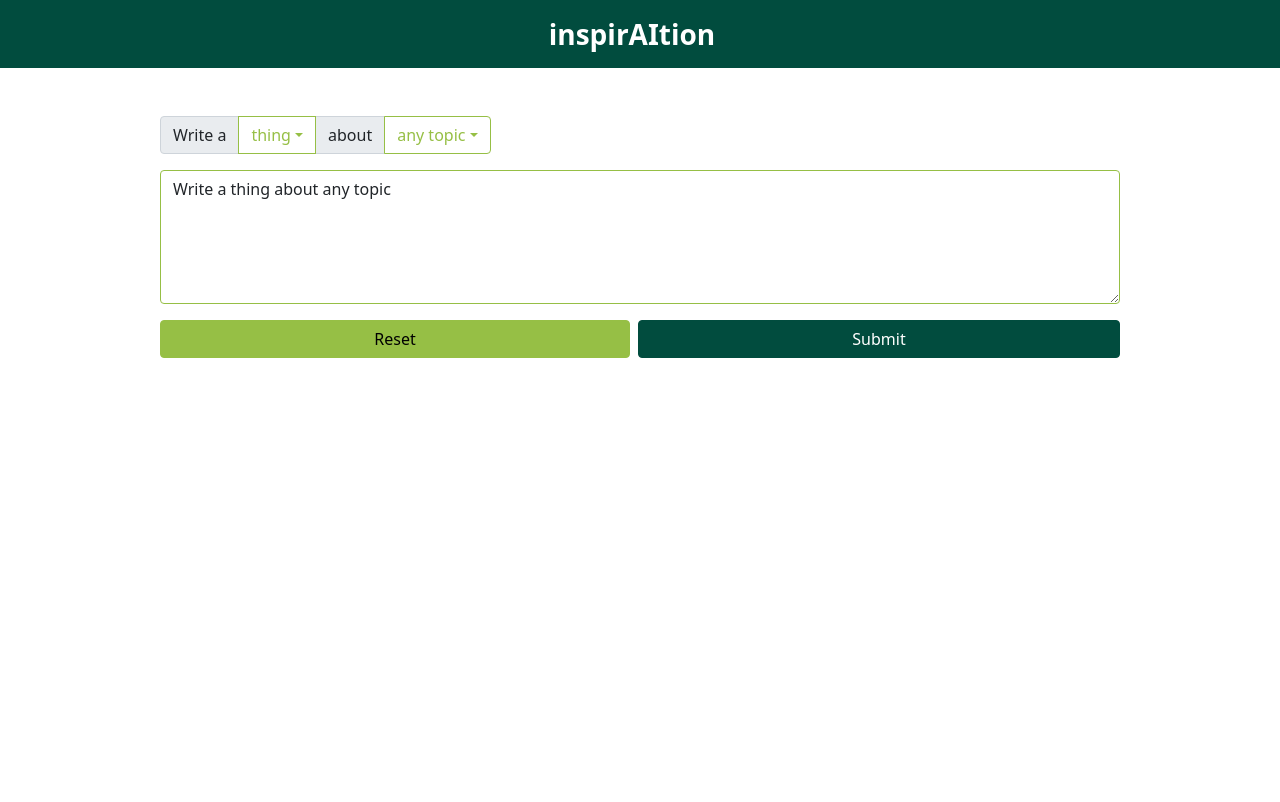
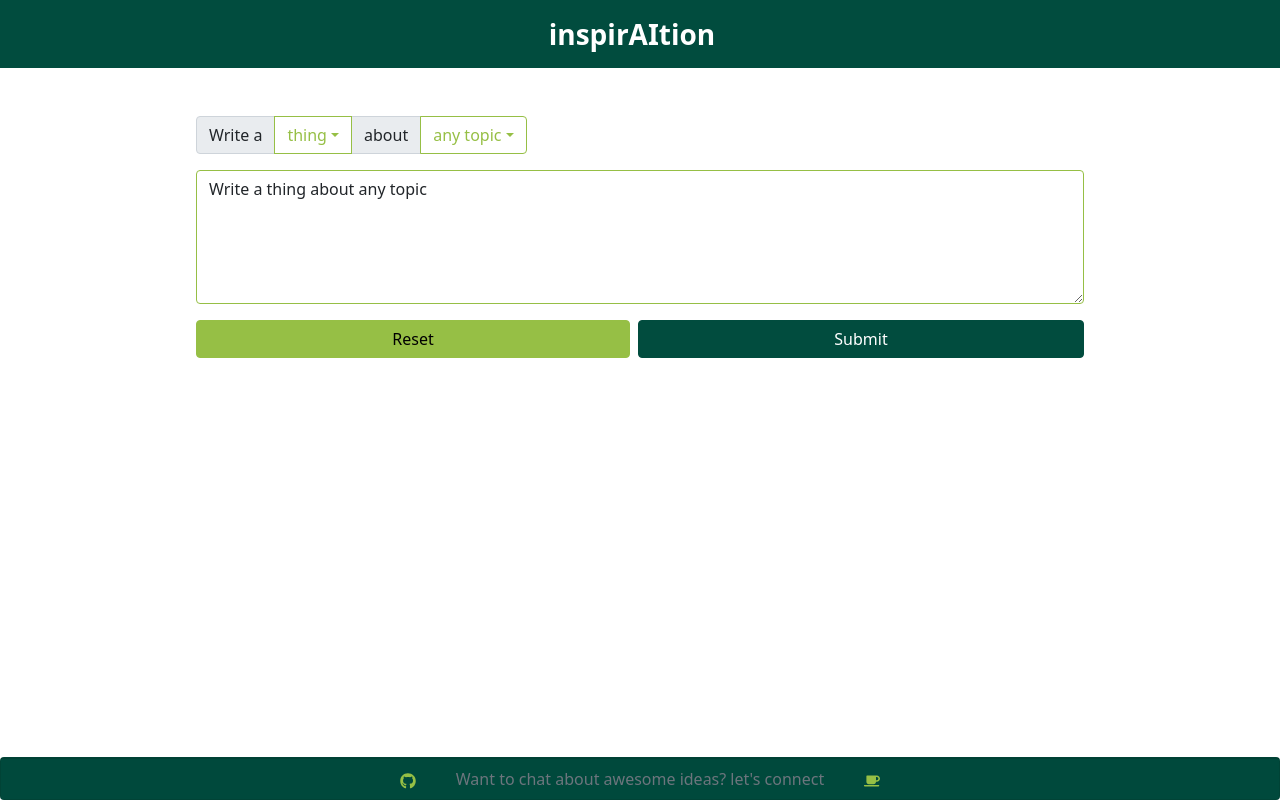
Before and after one commit to papoita/funai, a React (Create React App) app: page / in a window 1280 px wide. Shown: the top 802 px of the page. Built offline with nearby package versions, Linux system fonts and the light colour scheme.

Commit message:
fix margin main

```diff
--- a/src/App.js
+++ b/src/App.js
@@ -13,7 +13,7 @@ function App() {
   return (
     <>
       <Navigation />
-      <main className="d-flex flex-column align-items-center my-5 vh-100 mx-auto">
+      <main className="d-flex flex-column align-items-center m-5 ">
         <PromptForm setResults={setResults} setLoading={setLoading} loading={loading} />
         <PromptList results={results} loading={loading} setResults={setResults}/>
       </main>
--- a/src/components/Footer.jsx
+++ b/src/components/Footer.jsx
@@ -4,8 +4,8 @@ import { FaGithub, FaCoffee } from "react-icons/fa";
 
 export default function Footer() {
   return (
-    <Card bg="primary" variant="light">
-      <Card.Footer className="d-flex text-muted justify-content-center  ">
+    <Card bg="primary" variant="light" className=" fixed-bottom mt-5">
+      <Card.Footer className="d-flex text-muted justify-content-center ">
         <a href={"https://github.com/papoita/funai"}>
           <FaGithub style={{ color: "#96BF45", margin: "0 20px" }} />
         </a>
--- a/src/components/Navigation.jsx
+++ b/src/components/Navigation.jsx
@@ -3,12 +3,12 @@ import { Navbar, Container } from "react-bootstrap";
 
 export default function Navigation() {
   return (
-    <header className="header">
+    <header className="header mb-5">
       <Navbar
         bg="primary"
         variant="dark"
         expand="lg"
-        className=" navbar sticky-top"
+        className="navbar "
       >
         <Container className="justify-content-center">
           <Navbar.Brand href="#home" className="fs-3 fw-bold">
```
